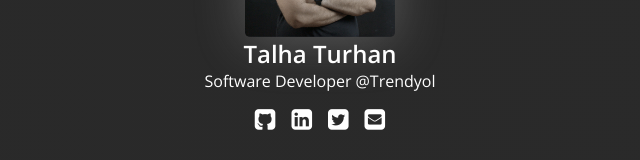
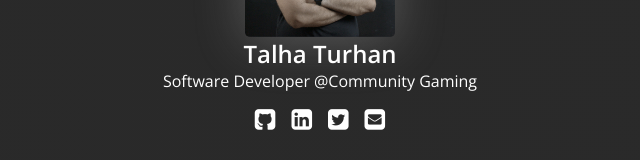
Before and after one commit to tallhigh/tallhigh.github.io, a React (Create React App) app: page / in a window 1280 px wide. Shown: the part 396-556 px from the top of the page, without its empty margins (320-960 px from the left). Built offline with nearby package versions, Linux system fonts and the light colour scheme.

Commit message:
Company update

```diff
--- a/src/App.js
+++ b/src/App.js
@@ -13,7 +13,7 @@ function App() {
                   <h1 className="name">Talha Turhan</h1>
                   <div className="job-info">
                       <span className="position">Software Developer</span>
-                      <a className="company" href="//trendyol.com" target="_blank" rel="nofollow">@Trendyol</a>
+                      <a className="company" href="//communitygaming.io" target="_blank" rel="nofollow">@Community Gaming</a>
                   </div>
                   <div className="links">
                       <a href="//github.com/tallhigh" className="github" target="_blank"></a>
```
